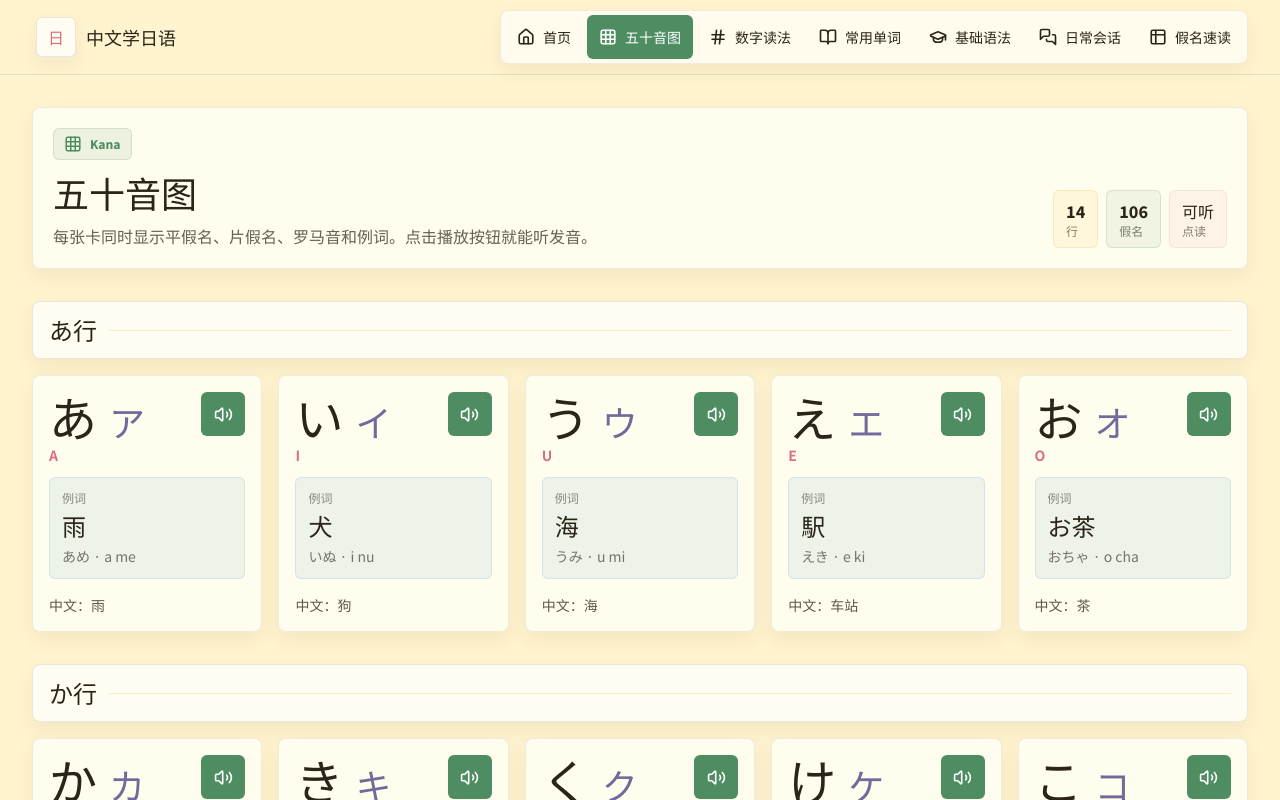
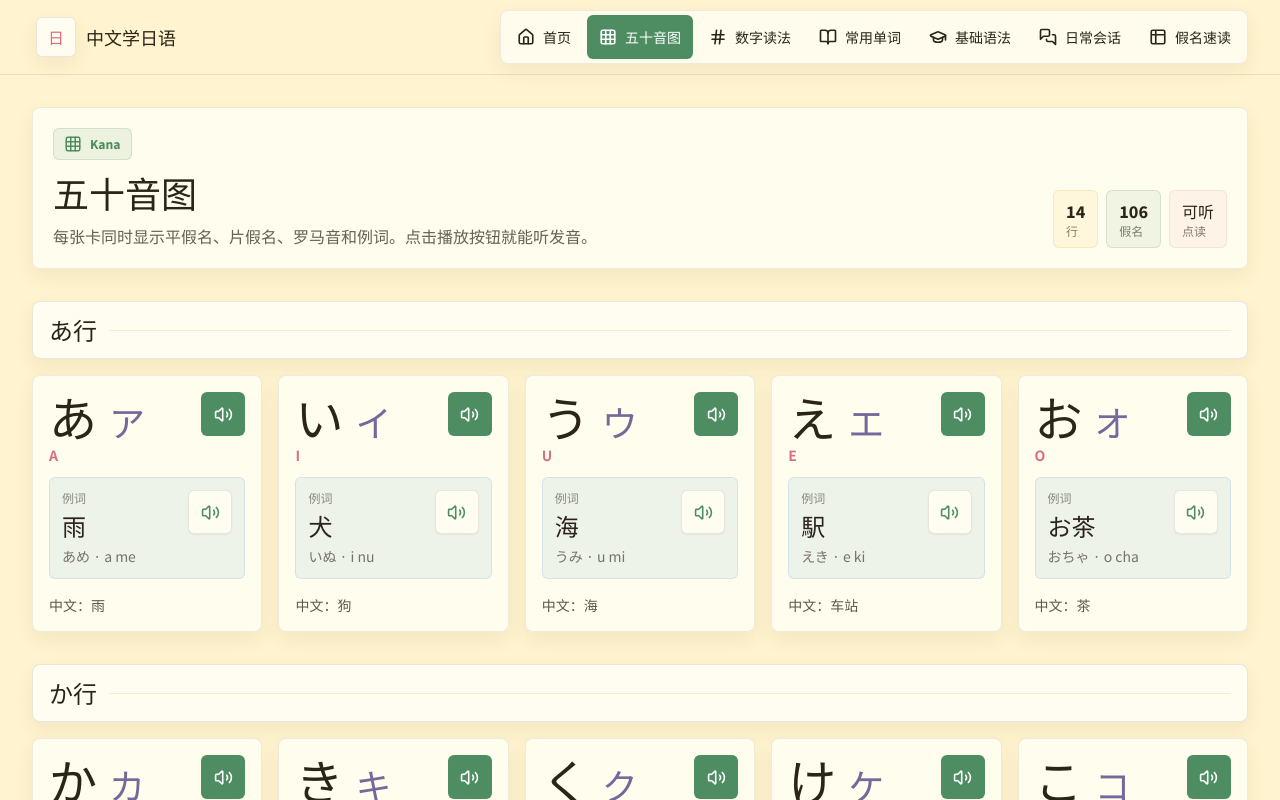
Before and after one commit to marksui/nihongo-learning, a React (Vite) app: page / in a window 1280 px wide. Both pictures are taken after a click on the button "五十音图". Shown: the top 800 px of the page. Built offline with nearby package versions, Linux system fonts and the light colour scheme.

Commit message:
Add quick read sections and example audio

```diff
--- a/src/components/KanaCard.tsx
+++ b/src/components/KanaCard.tsx
@@ -11,28 +11,33 @@ interface KanaCardProps {
 }
 
 const KanaCard = ({ item, onSpeak }: KanaCardProps) => {
-  const [active, setActive] = useState(false);
+  const [activeTarget, setActiveTarget] = useState<"kana" | "example" | null>(null);
 
-  const playKana = async () => {
-    setActive(true);
+  const play = async (target: "kana" | "example", text: string) => {
+    setActiveTarget(target);
     recordSeenContent(`kana:${item.id}`);
-    const ok = await onSpeak(item.audioText ?? item.hiragana);
-    window.setTimeout(() => setActive(false), ok ? 240 : 900);
+    const ok = await onSpeak(text);
+    window.setTimeout(() => {
+      setActiveTarget((current) => (current === target ? null : current));
+    }, ok ? 260 : 900);
   };
+
+  const kanaActive = activeTarget === "kana";
+  const exampleActive = activeTarget === "example";
 
   return (
     <LearningCard
       interactive
-      className={`flex min-h-56 flex-col justify-between p-4 ${active ? "border-yuzu/65 bg-yuzu/8 ring-2 ring-yuzu/25" : ""}`}
+      className={`flex min-h-56 flex-col justify-between p-4 ${activeTarget ? "border-yuzu/65 bg-yuzu/8 ring-2 ring-yuzu/25" : ""}`}
     >
       <div>
         <div className="mb-3 flex items-start justify-between gap-3">
           <div>
             <div className="flex items-baseline gap-3">
-              <span className={`font-japanese text-5xl font-bold transition-colors ${active ? "text-matcha" : "text-ink"}`}>
+              <span className={`font-japanese text-5xl font-bold transition-colors ${kanaActive ? "text-matcha" : "text-ink"}`}>
                 {item.hiragana}
               </span>
-              <span className={`font-japanese text-4xl font-bold transition-colors ${active ? "text-sakura" : "text-sumire"}`}>
+              <span className={`font-japanese text-4xl font-bold transition-colors ${kanaActive ? "text-sakura" : "text-sumire"}`}>
                 {item.katakana}
               </span>
             </div>
@@ -41,19 +46,43 @@ const KanaCard = ({ item, onSpeak }: KanaCardProps) => {
             </p>
           </div>
           <SpeakButton
-            active={active}
-            onClick={playKana}
+            active={kanaActive}
+            onClick={() => play("kana", item.audioText ?? item.hiragana)}
             ariaLabel={`播放 ${item.hiragana} 的日语发音`}
             title="播放发音"
           />
         </div>
 
-        <div className="rounded-md border border-sora/18 bg-sora/10 p-3">
-          <p className="text-xs font-bold text-ink/52">例词</p>
-          <p className="mt-1 font-japanese text-2xl font-bold text-ink">{item.example.word}</p>
-          <p className="mt-1 text-sm text-ink/62">
-            {item.example.kana} · {formatRomajiReading(item.example.romaji)}
-          </p>
+        <div
+          className={`rounded-md border p-3 transition ${
+            exampleActive ? "border-matcha/40 bg-matcha/10" : "border-sora/18 bg-sora/10"
+          }`}
+        >
+          <div className="flex items-start justify-between gap-3">
+            <button
+              type="button"
+              onClick={() => play("example", item.example.word)}
+              className="min-w-0 flex-1 cursor-pointer text-left"
+              aria-label={`朗读例词 ${item.example.word}`}
+              title="朗读例词"
+            >
+              <p className="text-xs font-bold text-ink/52">例词</p>
+              <p className={`mt-1 font-japanese text-2xl font-bold transition-colors ${exampleActive ? "text-matcha" : "text-ink"}`}>
+                {item.example.word}
+              </p>
+              <p className="mt-1 text-sm text-ink/62">
+                {item.example.kana} · {formatRomajiReading(item.example.romaji)}
+              </p>
+            </button>
+            <SpeakButton
+              active={exampleActive}
+              ariaLabel={`朗读例词 ${item.example.word}`}
+              className="h-10 w-10"
+              onClick={() => play("example", item.example.word)}
+              title="朗读例词"
+              variant="light"
+            />
+          </div>
         </div>
       </div>
 
--- a/src/pages/QuickReadPage.tsx
+++ b/src/pages/QuickReadPage.tsx
@@ -9,6 +9,7 @@ interface QuickReadPageProps {
 
 type KanaScript = "hiragana" | "katakana";
 type KanaCell = string | null;
+type QuickReadView = "basic" | "extra" | "numbers" | "time" | "phrases";
 
 interface QuickReadItem {
   id: string;
@@ -25,6 +26,13 @@ interface QuickReadSection {
   title: string;
   subtitle: string;
   items: QuickReadItem[];
+}
+
+interface QuickReadViewMeta {
+  id: QuickReadView;
+  label: string;
+  detail: string;
+  count: string;
 }
 
 const kanaRows: KanaCell[][] = [
@@ -175,6 +183,55 @@ const quickReadSections: QuickReadSection[] = [
   },
 ];
 
+const quickPhraseSections: QuickReadSection[] = [
+  {
+    id: "daily-greetings",
+    title: "GREETINGS",
+    subtitle: "问候与礼貌",
+    items: [
+      { id: "ohayou", label: "早上", japanese: "おはようございます", kana: "おはようございます", romaji: "ohayou gozaimasu", meaning: "早上好" },
+      { id: "konnichiwa", label: "白天", japanese: "こんにちは", kana: "こんにちは", romaji: "konnichiwa", meaning: "你好" },
+      { id: "konbanwa", label: "晚上", japanese: "こんばんは", kana: "こんばんは", romaji: "konbanwa", meaning: "晚上好" },
+      { id: "arigatou", label: "感谢", japanese: "ありがとうございます", kana: "ありがとうございます", romaji: "arigatou gozaimasu", meaning: "谢谢" },
+      { id: "sumimasen", label: "打扰", japanese: "すみません", kana: "すみません", romaji: "sumimasen", meaning: "不好意思" },
+      { id: "onegaishimasu", label: "请求", japanese: "お願いします", kana: "おねがいします", romaji: "onegai shimasu", meaning: "拜托了" },
+      { id: "hai", label: "肯定", japanese: "はい", kana: "はい", romaji: "hai", meaning: "是" },
+      { id: "iie", label: "否定", japanese: "いいえ", kana: "いいえ", romaji: "iie", meaning: "不是" },
+    ],
+  },
+  {
+    id: "classroom-phrases",
+    title: "CLASSROOM",
+    subtitle: "课堂跟读",
+    items: [
+      { id: "mou-ichido", label: "再一次", japanese: "もう一度お願いします", kana: "もういちどおねがいします", romaji: "mou ichido onegai shimasu", meaning: "请再说一次" },
+      { id: "yukkuri", label: "慢一点", japanese: "ゆっくりお願いします", kana: "ゆっくりおねがいします", romaji: "yukkuri onegai shimasu", meaning: "请慢一点" },
+      { id: "wakarimasu", label: "明白", japanese: "わかります", kana: "わかります", romaji: "wakarimasu", meaning: "我明白" },
+      { id: "wakarimasen", label: "不懂", japanese: "わかりません", kana: "わかりません", romaji: "wakarimasen", meaning: "我不明白" },
+      { id: "daijoubu", label: "可以", japanese: "大丈夫です", kana: "だいじょうぶです", romaji: "daijoubu desu", meaning: "没关系 / 可以" },
+      { id: "kore-kudasai", label: "购买", japanese: "これをください", kana: "これをください", romaji: "kore o kudasai", meaning: "请给我这个" },
+      { id: "ikura", label: "价格", japanese: "いくらですか", kana: "いくらですか", romaji: "ikura desu ka", meaning: "多少钱" },
+      { id: "doko", label: "位置", japanese: "どこですか", kana: "どこですか", romaji: "doko desu ka", meaning: "在哪里" },
+    ],
+  },
+];
+
+const numberQuickReadSections = quickReadSections.filter((section) =>
+  ["basic-numbers", "large-numbers"].includes(section.id),
+);
+
+const timeQuickReadSections = quickReadSections.filter((section) =>
+  ["months", "dates", "week-time"].includes(section.id),
+);
+
+const quickReadViews: QuickReadViewMeta[] = [
+  { id: "basic", label: "基础假名", detail: "平假名 / 片假名", count: "2 表" },
+  { id: "extra", label: "浊音拗音", detail: "浊音、半浊音、拗音", count: `${kanaExtensionSections.length} 组` },
+  { id: "numbers", label: "数字速读", detail: "数字和大数字", count: `${numberQuickReadSections.length} 组` },
+  { id: "time", label: "日期时间", detail: "月份、日期、星期", count: `${timeQuickReadSections.length} 组` },
+  { id: "phrases", label: "常用短句", detail: "问候和课堂句", count: `${quickPhraseSections.reduce((total, section) => total + section.items.length, 0)} 句` },
+];
+
 interface KanaPosterSectionProps {
   activeKey: string | null;
   script: KanaScript;
@@ -305,7 +362,19 @@ const QuickReadTableSection = ({ activeKey, section, onPlay }: QuickReadTableSec
 
 const QuickReadPage = ({ onSpeak }: QuickReadPageProps) => {
   const [activeKey, setActiveKey] = useState<string | null>(null);
+  const [activeView, setActiveView] = useState<QuickReadView>("basic");
   const playRunRef = useRef(0);
+  const activeViewMeta = quickReadViews.find((view) => view.id === activeView) ?? quickReadViews[0];
+  const activeSections =
+    activeView === "extra"
+      ? kanaExtensionSections
+      : activeView === "numbers"
+        ? numberQuickReadSections
+        : activeView === "time"
+          ? timeQuickReadSections
+          : activeView === "phrases"
+            ? quickPhraseSections
+            : [];
 
   const playQuickRead = async (key: string, text: string) => {
     const runId = playRunRef.current + 1;
@@ -325,9 +394,49 @@ const QuickReadPage = ({ onSpeak }: QuickReadPageProps) => {
   };
 
   return (
-    <div className="grid min-h-[calc(100vh-9rem)] place-items-center">
-      <article className="w-full max-w-[22rem] overflow-hidden rounded-lg border border-ink/10 bg-paper px-2.5 py-7 shadow-card sm:max-w-5xl sm:px-8 sm:py-9">
+    <div className="space-y-4">
+      <section className="sticky top-20 z-20 rounded-lg border border-ink/10 bg-paper/95 p-3 shadow-card backdrop-blur md:top-24">
+        <div className="mb-3 flex flex-col gap-1 sm:flex-row sm:items-end sm:justify-between">
+          <div>
+            <p className="text-sm font-extrabold text-sakura">假名速读</p>
+            <h1 className="font-display text-2xl font-extrabold text-ink sm:text-3xl">{activeViewMeta.label}</h1>
+          </div>
+          <p className="text-sm font-bold text-ink/58">{activeViewMeta.count}</p>
+        </div>
+
+        <div className="grid grid-cols-2 gap-2 sm:grid-cols-3 lg:grid-cols-5">
+          {quickReadViews.map((view) => {
+            const active = activeView === view.id;
+
+            return (
+              <button
+                key={view.id}
+                type="button"
+                onClick={() => {
+                  setActiveView(view.id);
+                  setActiveKey(null);
+                }}
+                aria-pressed={active}
+                className={`min-h-14 cursor-pointer rounded-md border px-3 py-2 text-left transition active:scale-[0.99] ${
+                  active
+                    ? "border-matcha bg-matcha text-white shadow-card"
+                    : "border-ink/10 bg-rice/45 text-ink hover:border-matcha/25 hover:bg-rice/70"
+                }`}
+              >
+                <span className="block text-sm font-extrabold">{view.label}</span>
+                <span className={`mt-0.5 block truncate text-xs font-bold ${active ? "text-white/78" : "text-ink/52"}`}>
+                  {view.detail}
+                </span>
+              </button>
+            );
+          })}
+        </div>
+      </section>
+
+      <article className="mx-auto w-full max-w-[22rem] overflow-hidden rounded-lg border border-ink/10 bg-paper px-2.5 py-7 shadow-card sm:max-w-5xl sm:px-8 sm:py-9">
         <div className="space-y-9 sm:space-y-10">
+          {activeView === "basic" ? (
+            <>
               <KanaPosterSection
                 title="HIRAGANA"
                 subtitle="ひらがな"
@@ -345,28 +454,30 @@ const QuickReadPage = ({ onSpeak }: QuickReadPageProps) => {
                 activeKey={activeKey}
                 onPlay={(key, text) => void playQuickRead(key, text)}
               />
+            </>
+          ) : null}
 
-          {kanaExtensionSections.map((section) => (
+          {activeView === "extra" ? kanaExtensionSections.map((section, index) => (
             <div key={section.id} className="space-y-9 sm:space-y-10">
-              <div className="h-px bg-ink/10" />
+              {index ? <div className="h-px bg-ink/10" /> : null}
               <QuickReadTableSection
                 activeKey={activeKey}
                 section={section}
                 onPlay={(key, text) => void playQuickRead(key, text)}
               />
             </div>
-          ))}
+          )) : null}
 
-          {quickReadSections.map((section) => (
+          {activeView !== "basic" && activeView !== "extra" ? activeSections.map((section, index) => (
             <div key={section.id} className="space-y-9 sm:space-y-10">
-              <div className="h-px bg-ink/10" />
+              {index ? <div className="h-px bg-ink/10" /> : null}
               <QuickReadTableSection
                 activeKey={activeKey}
                 section={section}
                 onPlay={(key, text) => void playQuickRead(key, text)}
               />
             </div>
-          ))}
+          )) : null}
         </div>
       </article>
     </div>
```
Lines whose indentation alone changed are shown as unchanged.
